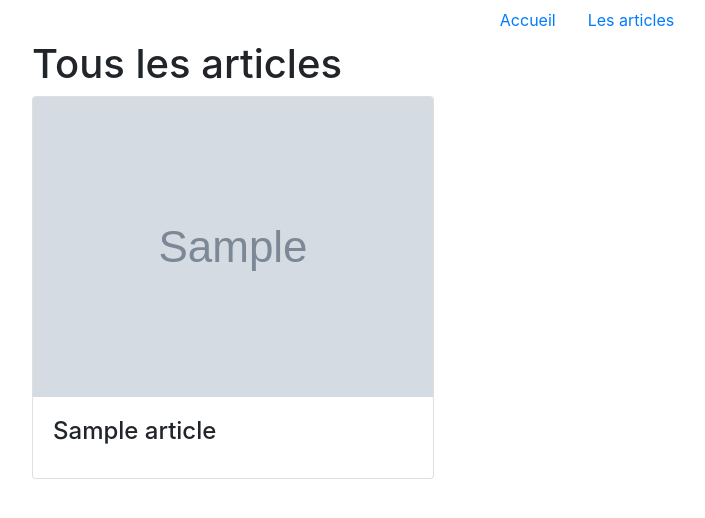
After one commit to 2alheure/projet_php_dwwm24, a PHP site: template views/article/liste.php in a window 1280 px wide. The commit adds this page. Shown: the top 518 px of the page, without its empty margins (53-758 px from the left). Run offline with PHP 8.4, Linux system fonts and the light colour scheme; the template is opened without the code that fills it: most values are stand-ins (such as "Sample title", 1, 10 or a date in 2020); data that the repository does not hold is empty.

Commit message:
Liste des articles

```diff
--- a/index.php
+++ b/index.php
@@ -1,6 +1,7 @@
 <?php // Le routeur
 
 require_once __DIR__ . '/functions.php';
+seConnecter();
 
 if (empty($_GET['route'])) $route = 'home';
 else $route = $_GET['route'];
@@ -11,6 +12,11 @@ switch ($route) {
         accueil();
         break;
 
+    case 'liste-articles':
+        require_once __DIR__ . '/controllers/article-controller.php';
+        liste();
+        break;
+
     default:
         // Une erreur
 }
--- /dev/null
+++ b/views/article/liste.php
@@ -0,0 +1,19 @@
+<?php require_once __DIR__ . '/../parties/header.php'; ?>
+
+<h1>Tous les articles</h1>
+
+<div class="d-flex gap-4">
+    <?php foreach ($articles as $article) : ?>
+
+        <div class="card text-left">
+            <img class="card-img-top" src="<?= $article->image ?>" alt="">
+            <div class="card-body">
+                <h4 class="card-title"><?= $article->titre ?></h4>
+                <p class="card-text"><?= resume($article) ?></p>
+            </div>
+        </div>
+
+    <?php endforeach; ?>
+</div>
+
+<?php require_once __DIR__ . '/../parties/footer.php'; ?>
--- /dev/null
+++ b/views/parties/footer.php
@@ -0,0 +1,10 @@
+    </div>
+
+    <!-- Optional JavaScript -->
+    <!-- jQuery first, then Popper.js, then Bootstrap JS -->
+    <script src="https://code.jquery.com/jquery-3.3.1.slim.min.js" integrity="sha384-q8i/X+965DzO0rT7abK41JStQIAqVgRVzpbzo5smXKp4YfRvH+8abtTE1Pi6jizo" crossorigin="anonymous"></script>
+    <script src="https://cdnjs.cloudflare.com/ajax/libs/popper.js/1.14.7/umd/popper.min.js" integrity="sha384-UO2eT0CpHqdSJQ6hJty5KVphtPhzWj9WO1clHTMGa3JDZwrnQq4sF86dIHNDz0W1" crossorigin="anonymous"></script>
+    <script src="https://stackpath.bootstrapcdn.com/bootstrap/4.3.1/js/bootstrap.min.js" integrity="sha384-JjSmVgyd0p3pXB1rRibZUAYoIIy6OrQ6VrjIEaFf/nJGzIxFDsf4x0xIM+B07jRM" crossorigin="anonymous"></script>
+</body>
+
+</html>
--- /dev/null
+++ b/views/parties/header.php
@@ -0,0 +1,20 @@
+<!doctype html>
+<html lang="en">
+
+<head>
+    <title>Mon super blog</title>
+    <!-- Required meta tags -->
+    <meta charset="utf-8">
+    <meta name="viewport" content="width=device-width, initial-scale=1, shrink-to-fit=no">
+
+    <!-- Bootstrap CSS -->
+    <link rel="stylesheet" href="https://stackpath.bootstrapcdn.com/bootstrap/4.3.1/css/bootstrap.min.css" integrity="sha384-ggOyR0iXCbMQv3Xipma34MD+dH/1fQ784/j6cY/iJTQUOhcWr7x9JvoRxT2MZw1T" crossorigin="anonymous">
+</head>
+
+<body>
+
+    <div class="container">
+        <nav class="nav justify-content-center">
+            <a class="nav-link" href="<?= url('home') ?>">Accueil</a>
+            <a class="nav-link" href="<?= url('liste-articles') ?>">Les articles</a>
+        </nav>
```
Also changed, not shown: controllers/article-controller.php (added, +9 -0 lines), functions.php (+14 -0 lines), models/Article.php (added, +12 -0 lines), views/accueil.php (+2 -28 lines).
